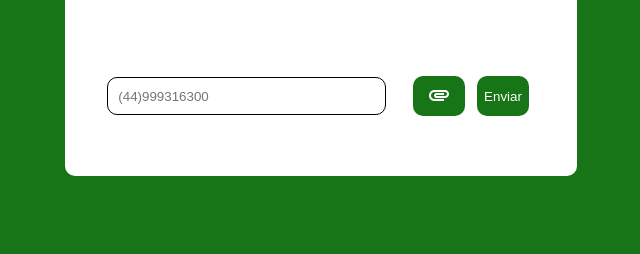
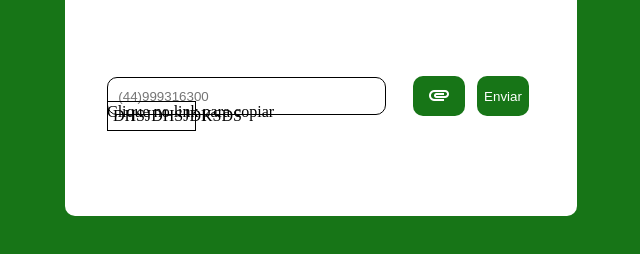
Before and after one commit to saraqwe123/dw_js, a plain HTML site: page gerador_link/index.html in a window 1280 px wide. Shown: the part 364-618 px from the top of the page, without its empty margins (319-959 px from the left). Drawn offline with Linux system fonts and the light colour scheme.

Commit message:
Update style.css

```diff
--- a/gerador_link/style.css
+++ b/gerador_link/style.css
@@ -22,7 +22,7 @@
     display: grid;
     background-color: var(--branca);
     border-radius:10px;
-    height: 35vh;
+    height: 45vh;
     width: 40vw;
 
  }
@@ -48,6 +48,7 @@
  .formulario {
     display: flex;
     flex-direction: column;
+    position: relative;
 
  }
 
@@ -59,13 +60,16 @@
  }
 
  .link {
-    display: none;
-    margin-top: 2%;
+    width: 30%;
+    position: absolute;
+    top: 62%;
     border: 1px solid black;
-    border-radius: 10px;
+    padding: 5px;
  }
 p {
-    display: none;
+    position: absolute;
+    top: 69%;
+
 }
  .pai2 {
     width: 40vw;
```
